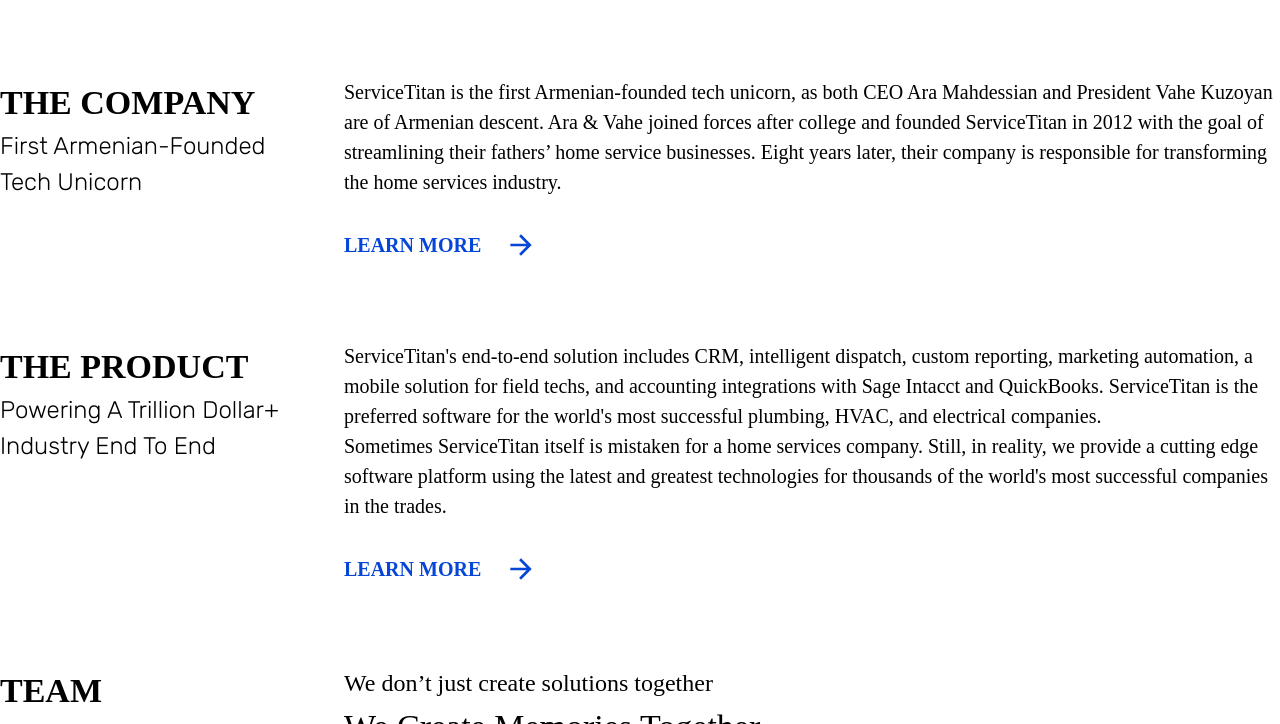
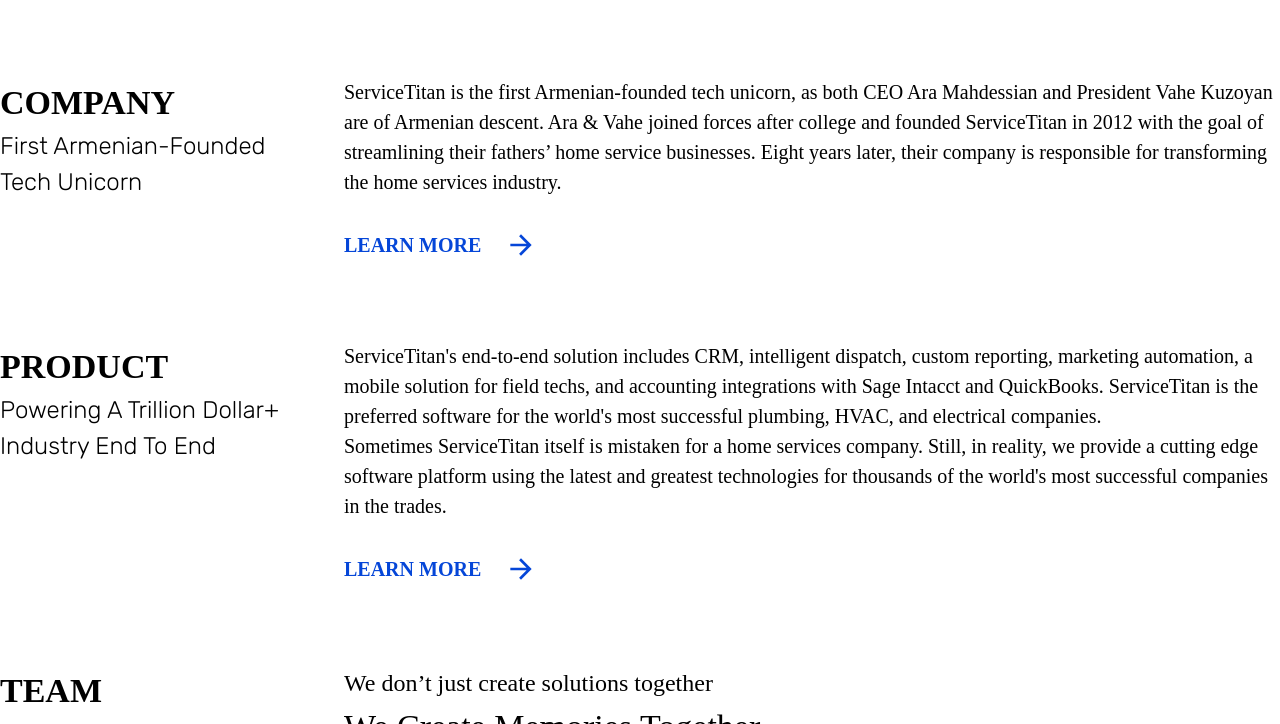
Before and after one commit to haykghazaryan-st/haykghazaryan-st.github.io, a Jekyll site: the page built from index.markdown, in a window 1280 px wide and 900 px high, scrolled down 636 px, cut to the strip 176-900 px from the top of the window. Built offline with Jekyll 4.4.1, drawn with Linux system fonts in a browser that asks for light colours; some web fonts are replaced.

Commit message:
fix home titles

```diff
--- a/_data/home/company.yml
+++ b/_data/home/company.yml
@@ -1,4 +1,4 @@
-title: The Company
+title: Company
 subtitle: First Armenian-Founded Tech Unicorn
 url: company
 content: "ServiceTitan is the first Armenian-founded tech unicorn, as both CEO Ara Mahdessian and President Vahe Kuzoyan are of Armenian descent. Ara & Vahe joined forces after college and founded ServiceTitan in 2012 with the goal of streamlining their fathers’ home service businesses. Eight years later, their company is responsible for transforming the home services industry."
--- a/_data/home/product.yml
+++ b/_data/home/product.yml
@@ -1,4 +1,4 @@
-title: THE PRODUCT
+title: Product
 subtitle: Powering A Trillion Dollar+ Industry End To End
 url: /product
 content: "ServiceTitan's end-to-end solution includes CRM, intelligent dispatch, custom reporting, marketing automation, a mobile solution for field techs, and accounting integrations with Sage Intacct and QuickBooks. ServiceTitan is the preferred software for the world's most successful plumbing, HVAC, and electrical companies. \n
```
